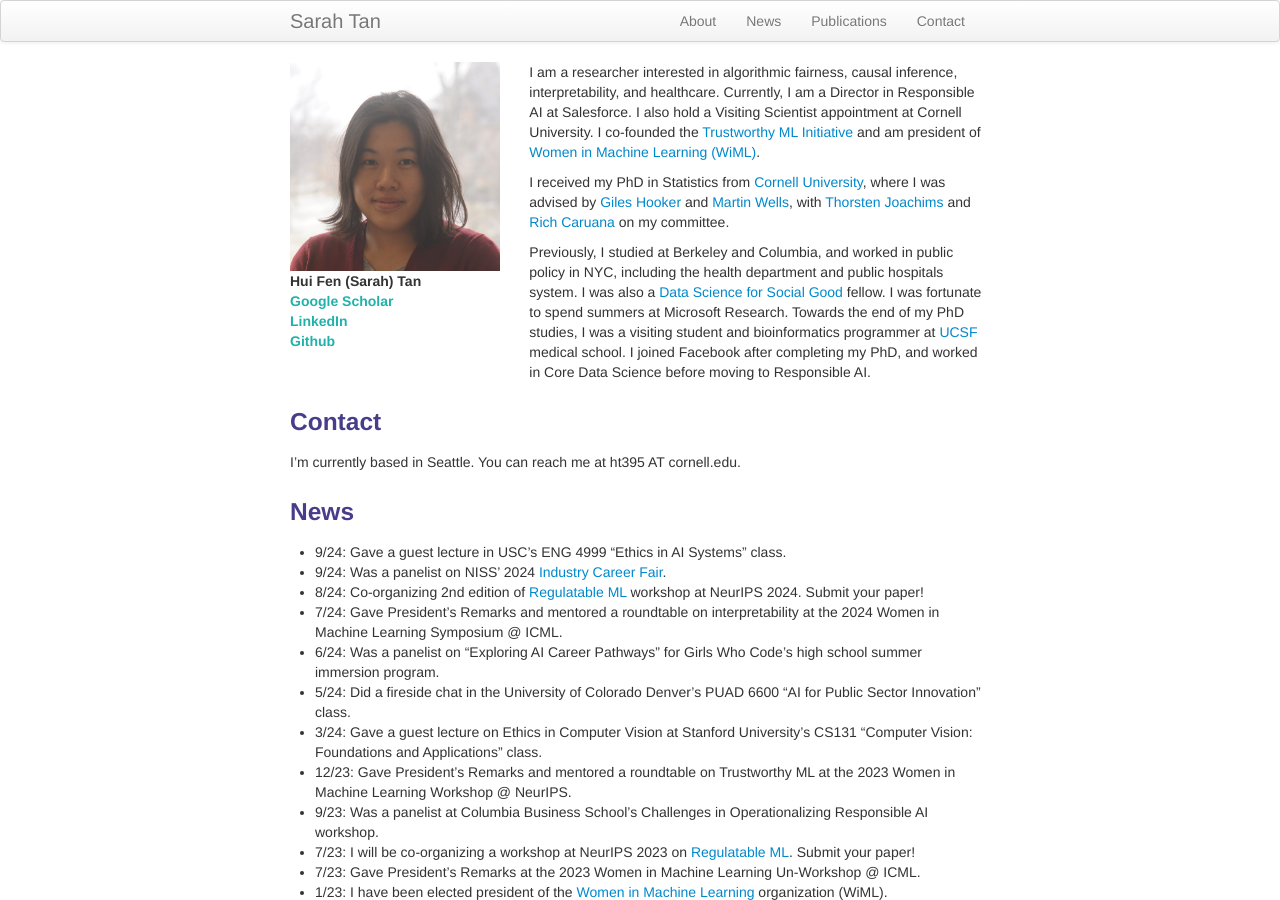
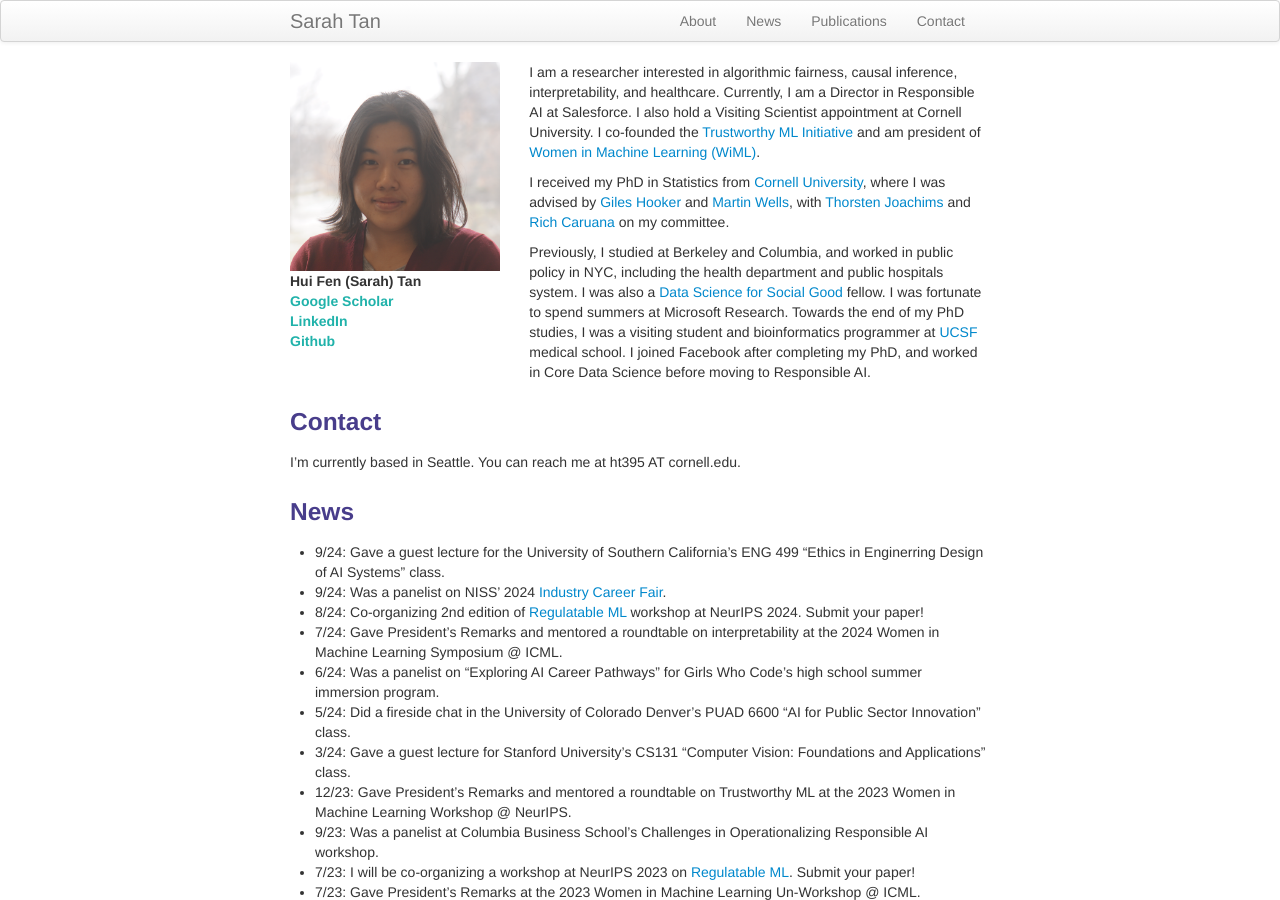
Before and after one commit to shftan/shftan.github.io, a Jekyll site: the page built from index.md, in a window 1280 px wide and 900 px high. Built offline with Jekyll 4.4.1, drawn with Linux system fonts in a browser that asks for light colours.

Commit message:
Update index.md

```diff
--- a/index.md
+++ b/index.md
@@ -32,13 +32,13 @@ I'm currently based in Seattle. You can reach me at ht395 AT cornell.edu.
 
 <div class="row-fluid" id="news"><h3>News</h3>
 </div>
-- 9/24: Gave a guest lecture in USC's ENG 4999 "Ethics in AI Systems" class.
+- 9/24: Gave a guest lecture for the University of Southern California's ENG 499 "Ethics in Enginerring Design of AI Systems" class.
 - 9/24: Was a panelist on NISS' 2024 [Industry Career Fair](https://www.niss.org/events/niss-industry-career-fair-2024).
 - 8/24: Co-organizing 2nd edition of [Regulatable ML](https://regulatableml.github.io/) workshop at NeurIPS 2024. Submit your paper!
 - 7/24: Gave President’s Remarks and mentored a roundtable on interpretability at the 2024 Women in Machine Learning Symposium @ ICML.
 - 6/24: Was a panelist on "Exploring AI Career Pathways" for Girls Who Code's high school summer immersion program.
 - 5/24: Did a fireside chat in the University of Colorado Denver's PUAD 6600 "AI for Public Sector Innovation" class.
-- 3/24: Gave a guest lecture on Ethics in Computer Vision at Stanford University's CS131 "Computer Vision: Foundations and Applications" class.
+- 3/24: Gave a guest lecture for Stanford University's CS131 "Computer Vision: Foundations and Applications" class.
 - 12/23: Gave President's Remarks and mentored a roundtable on Trustworthy ML at the 2023 Women in Machine Learning Workshop @ NeurIPS.
 - 9/23: Was a panelist at Columbia Business School's Challenges in Operationalizing Responsible AI workshop.
 - 7/23: I will be co-organizing a workshop at NeurIPS 2023 on [Regulatable ML](https://regulatableml.github.io/). Submit your paper!
```
